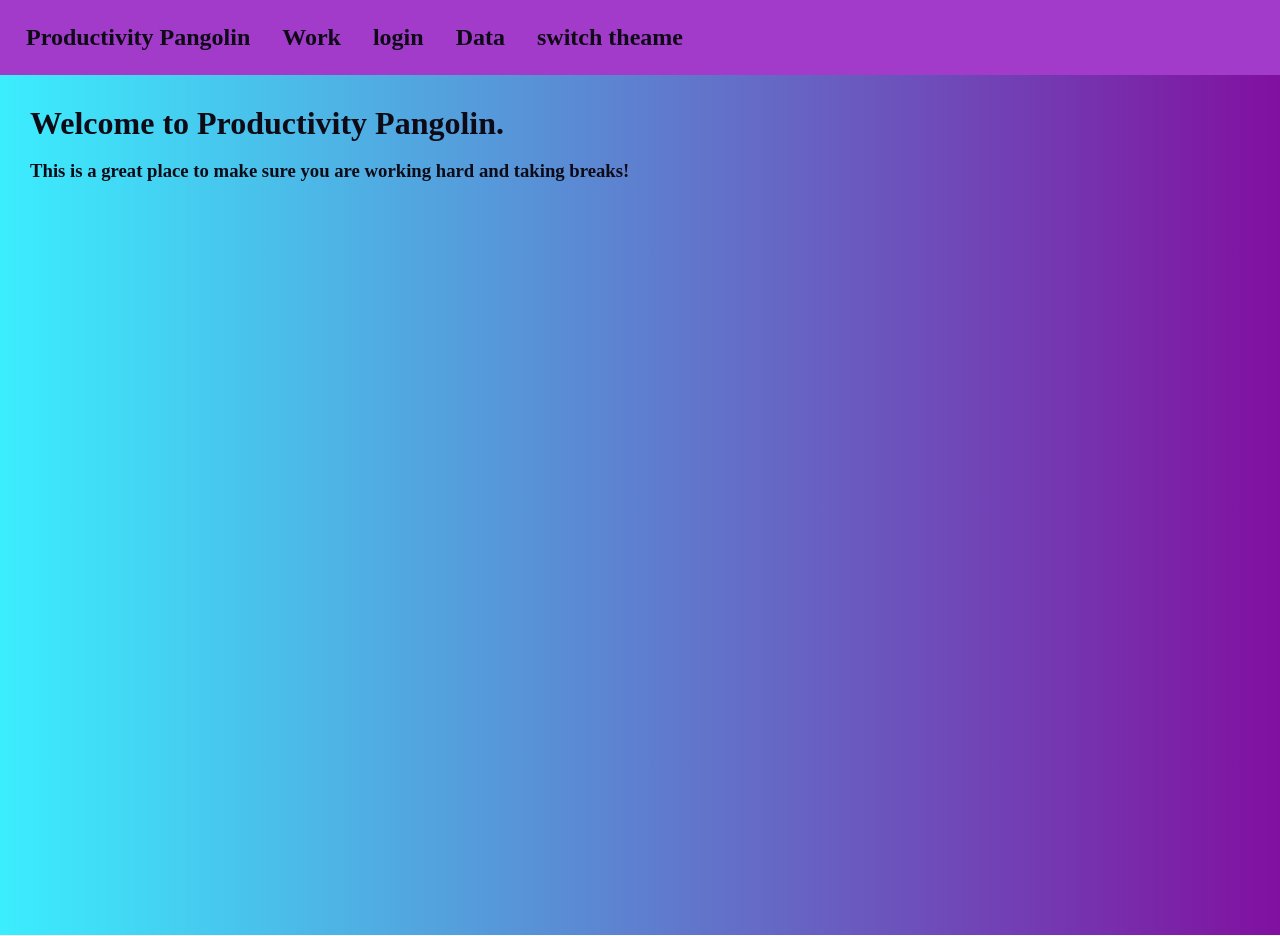
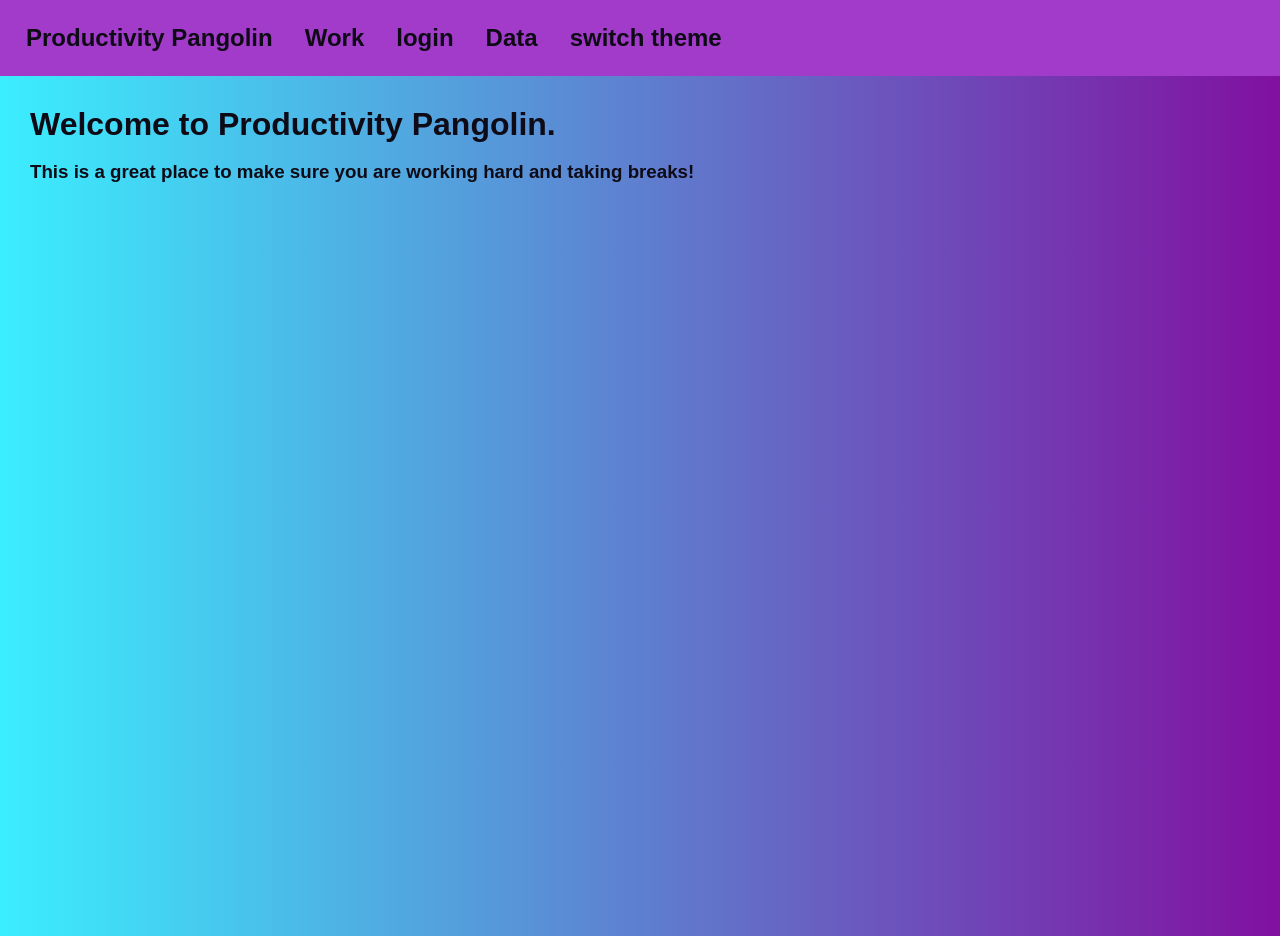
Before and after one commit to coderFeedForwardAlg/productivity-pangolin, a React (Create React App) app: page /landing in a window 1280 px wide. Built offline with nearby package versions, Linux system fonts and the light colour scheme; no server answers.

Commit message:
changed-fonts

```diff
--- a/src/App.css
+++ b/src/App.css
@@ -8,6 +8,7 @@ E7DFDD
 * {
     margin: 0;
     color: #0E0B16;
+    font-family: Arial, sans-serif;
   }
 
   .longin{
@@ -55,14 +56,6 @@ E7DFDD
   box-shadow: 2px 2px;
 }
 
-
-ul {
-    /* list-style-type: none;
-    margin: 0;
-    padding: 10px;
-    overflow: hidden;
-    background-color: #A239CA; */
-  }
 
 li {
     float: left;
@@ -128,12 +121,6 @@ li {
     background-color: #A239CA;
   }
 
-  .landing-page{
-      padding: 30px;
-      background: linear-gradient(to left,#8110a0  0%,  #3beefe 100%);
-      background-size: cover;
-      height: 100vh;
-  }
   .bar-chart{
     width: 90%;
   }
--- a/src/components/DisplayData.js
+++ b/src/components/DisplayData.js
@@ -5,6 +5,7 @@ import { useAuthState } from "react-firebase-hooks/auth";
 import { db, auth } from '../firebase-config'
 import { collection, query, where, getDocs, orderBy } from 'firebase/firestore'
 import BarChart from './BarChart';
+import { useSelector } from "react-redux";
 import * as tf from '@tensorflow/tfjs';
 
 
@@ -13,6 +14,8 @@ const DisplayData = () => {
   const userCollection = collection(db, "productivityData");
   const [user] = useAuthState(auth);
   const [userID, setUserID] = useState("");
+  const color = useSelector((state) => state.color.value);
+
 
 
   let labelsArr = []; // holds lables for all time charts (day of month)
@@ -31,7 +34,7 @@ const DisplayData = () => {
     datasets: [{
       label: "work data",
       data: durationArr,
-      backgroundColor: ["purple"],
+      backgroundColor: color[1],
     }]
   });
   const [focusData, setfocusData] = useState({
@@ -39,7 +42,7 @@ const DisplayData = () => {
     datasets: [{
       label: "focus data",
       data: durationArr,
-      backgroundColor: ["purple"],
+      backgroundColor: color[1],
     }]
   });
   const [focusAndWorkData, setfocusAndWorkData] = useState({
@@ -47,7 +50,7 @@ const DisplayData = () => {
     datasets: [{
       label: "focus data",
       data: durationArr,
-      backgroundColor: ["purple"],
+      backgroundColor: color[1],
     }]
   });
 
@@ -56,7 +59,7 @@ const DisplayData = () => {
     datasets: [{
       label: "focus data",
       data: justTodayFocusAndworkArr,
-      backgroundColor: ["purple"],
+      backgroundColor: color[1],
     }]
   });
 
@@ -65,7 +68,7 @@ const DisplayData = () => {
     datasets: [{
       label: "focus data",
       data: durationArr,
-      backgroundColor: ["purple"],
+      backgroundColor: color[1],
     }]
   });
 
@@ -74,7 +77,7 @@ const DisplayData = () => {
     datasets: [{
       label: "focus data",
       data: todayFocusArr,
-      backgroundColor: ["purple"],
+      backgroundColor: color[1],
     }]
   });
 
@@ -142,7 +145,7 @@ const DisplayData = () => {
       {
         label: "time working",
         data: durationArr,
-        backgroundColor: ["purple"],
+        backgroundColor: color[1],
       }
     ]
     });
@@ -153,7 +156,7 @@ const DisplayData = () => {
       {
         label: "focus from 1 to 10",
         data: focusArr,
-        backgroundColor: ["purple"],
+        backgroundColor: color[1],
       }
     ]
     });
@@ -164,7 +167,7 @@ const DisplayData = () => {
       {
         label: "focus times work",
         data: focusAndworkArr,
-        backgroundColor: ["purple"],
+        backgroundColor: color[1],
       }
     ]
     });
@@ -176,7 +179,7 @@ const DisplayData = () => {
       {
         label: "focus times work",
         data: justTodayFocusAndworkArr,
-        backgroundColor: ["purple"],
+        backgroundColor: color[1],
       }
     ]
     });
@@ -187,7 +190,7 @@ const DisplayData = () => {
       {
         label: "time working",
         data: todayDurationArr,
-        backgroundColor: ["purple"],
+        backgroundColor: color[1],
       }
     ]
     });
@@ -198,7 +201,7 @@ const DisplayData = () => {
       {
         label: "focus (out of 10)",
         data: todayFocusArr,
-        backgroundColor: ["purple"],
+        backgroundColor: color[1],
       }
     ]
     });
--- a/src/components/NewBreak.js
+++ b/src/components/NewBreak.js
@@ -41,7 +41,7 @@ const NewBreak = () => {
                 <error>{errors.duration?.type === "pattern" && "please only enter numbers"}</error> */}
 
             </form>
-            <Button2 className={css`background-color: ${color[1]}`} onClick={start}>Start</Button2>
+            <Button2 className={css`background-color: ${color[0]}`} onClick={start}>Start</Button2>
         </div>
      );
 }
--- a/src/components/landing.js
+++ b/src/components/landing.js
@@ -1,6 +1,16 @@
+import { Button2 } from "./styles/Button";
+import { css } from '@emotion/css';
+import { useSelector } from "react-redux";
+
 const Landing = () => {
+    const color = useSelector((state) => state.color.value);
     return (
-        <div className="landing-page">
+        <div className={css`
+            padding: 30px;
+            background: linear-gradient(to left,${color[1]}  0%,  ${color[2]} 100%);
+            background-size: cover;
+            height: 100vh;
+        `}>
             <h1>
                 Welcome to Productivity Pangolin.
             </h1>
--- a/src/components/navBar.js
+++ b/src/components/navBar.js
@@ -35,7 +35,7 @@ const NavBar = () => {
                 <li><Link to="/work" className='brandLink'><h1>Work</h1> </Link> </li>
                 <li><Link to={link} className='brandLink'><h1>{title}</h1> </Link> </li>
                 <li><Link to="/display" className='brandLink'><h1>Data</h1> </Link></li>
-                <li><Link  className='brandLink' ><h1 onClick={() => dispatch(setColor())}> switch theame </h1> </Link></li>
+                <li><Link  className='brandLink' ><h1 onClick={() => dispatch(setColor())}> switch theme </h1> </Link></li>
 
             </ul>
         </nav>
```
